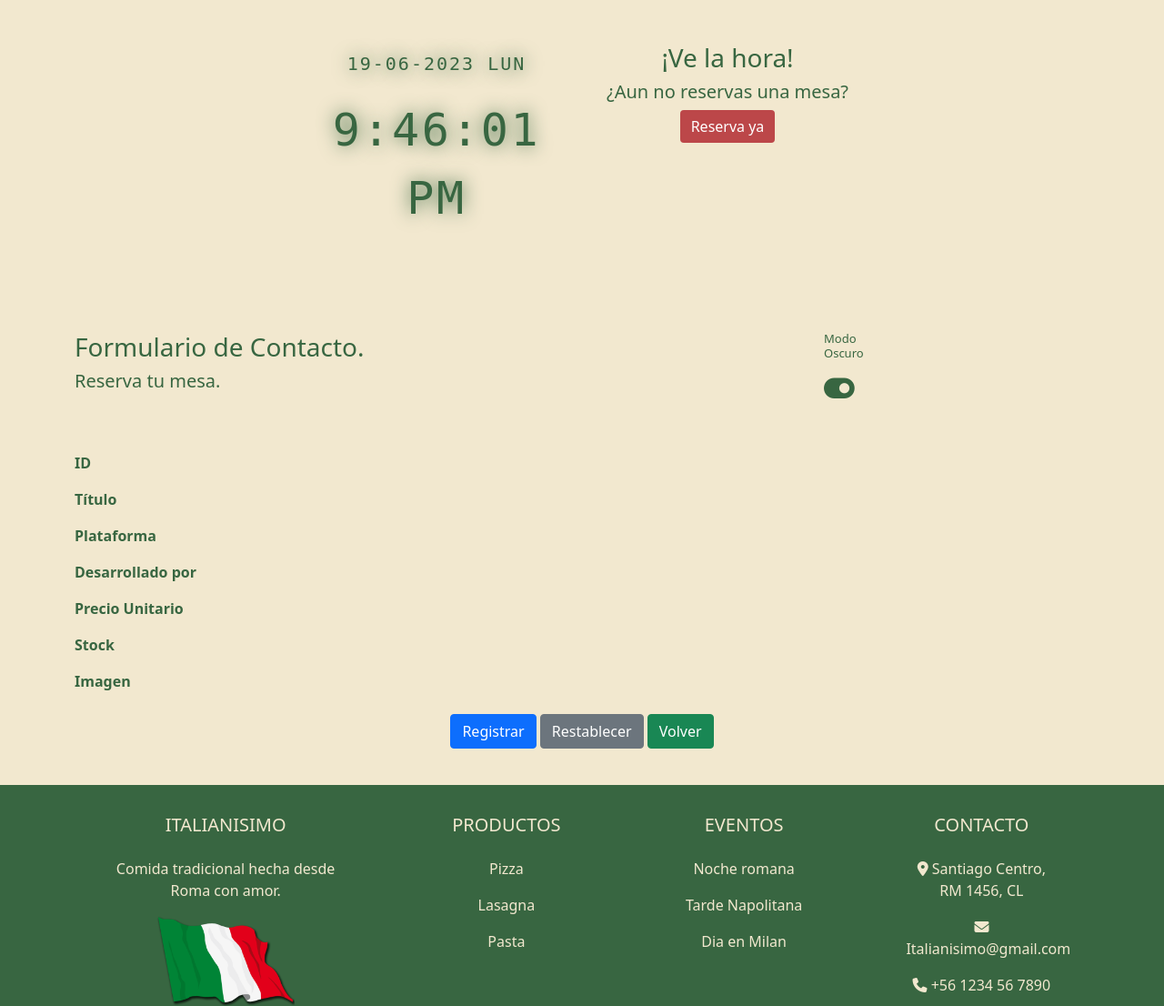
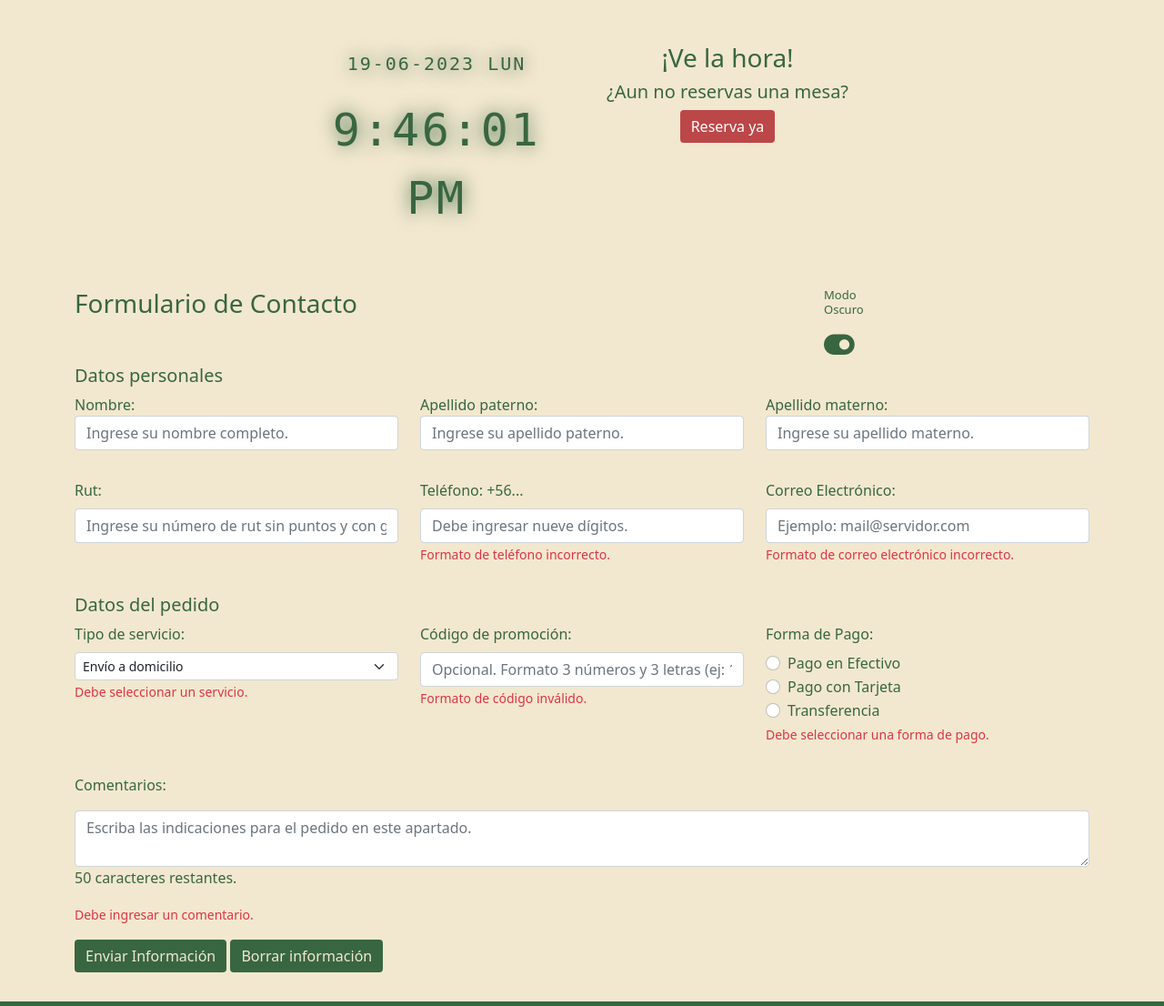
Before and after one commit to omar15hr/ProyectoDjangoSemestral, a Django app: page /contacto/ in a window 1280 px wide. Shown: the part 60-1166 px from the top of the page at 91% size. Run offline with Django 4.2, Linux system fonts and the light colour scheme; some libraries are stand-ins or nearby versions.

Commit message:
Mejora parte formulario

```diff
--- a/core/static/core/js/validation.js
+++ b/core/static/core/js/validation.js
@@ -173,7 +173,6 @@
 });
 
 
-/*
   //FORMULARIO
 document.getElementById("error_nombre_vacio").style.display="none";
 document.getElementById("error_nombre_size").style.display="none";
@@ -354,4 +353,3 @@
         contadorComentario.innerHTML = numC +' caracteres restantes.';
     }
 }
-*/
--- a/core/templates/core/contacto.html
+++ b/core/templates/core/contacto.html
@@ -30,10 +30,9 @@
   <section id="section">
 
     <div class="container mb-3 mt-5" id="section13">
-
-      <div class="row mt-5 mb-5">
+      <div class="row">
         <div class="col-8">
-          <h3 class="textoModoOscuro">Formulario de Contacto.<h5 class="textoModoOscuro">Reserva tu mesa.</h5></h3>
+          <h3 class="textoModoOscuro">Formulario de Contacto</h3>
         </div>
         <div class="col-4">
           <div class="modo" id="modo">
@@ -42,63 +41,114 @@
           </div>
         </div>
       </div>
-
       <div class="row">
 
-        <form action="" method="post" enctype="multipart/form-data">
-          {% csrf_token %}
-          <div class="form-group mb-3">
-              <label for="idVideogame" class="fw-bold">ID</label>
-              <div class="input-group">
-                  {{form.idVideogame}}
+        <form class="align-items-center" name="formContacto">
+
+
+
+
+
+              <div class="row mb-3">
+                <h5>Datos personales</h5>
+                <div class="col-4 mb-3">
+                  <label for="nombre">Nombre:</label>
+                  <input type="text" class="form-control" onblur="validarFormulario()" id="nombre" name="nombre" placeholder="Ingrese su nombre completo.">
+                  <small id="error_nombre_vacio" class="text-danger">Debe ingresar su nombre.</small>
+                  <small id="error_nombre_size" class="text-danger">El nombre no puede ser menor a tres caracteres.</small>
+                </div>
+
+                <div class="col-4">
+                  <label for="pApellido">Apellido paterno:</label>
+                  <input type="text" class="form-control" onblur="validarFormulario()" id="pApellido" name="pApellido" placeholder="Ingrese su apellido paterno.">
+                  <small id="error_pApellido_vacio" class="text-danger">Debe ingresar su apellido paterno.</small>
+                  <small id="error_pApellido_size" class="text-danger">El apellido paterno no puede ser menor a tres caracteres.</small>
+                </div>
+                <div class="col-4">
+                  <label for="sApellido">Apellido materno:</label>
+                  <input type="text" class="form-control" onblur="validarFormulario()" id="sApellido" name="sApellido" placeholder="Ingrese su apellido materno.">
+                  <small id="error_sApellido_vacio" class="text-danger">Debe ingresar su apellido materno.</small>
+                  <small id="error_sApellido_size" class="text-danger">El apellido materno no puede ser menor a tres caracteres.</small>
+                </div>
               </div>
+
+
+              <div class="row mb-3">
+                  <div class="col-4 mb-3">
+                    <label for="rut" class="form-label">Rut:</label>
+                    <input type="text" class="form-control" onblur="validarFormulario()" id="rut" placeholder="Ingrese su número de rut sin puntos y con guión.">
+                    <small id="error_rut_vacio" class="text-danger">Debe ingresar su número de rut.</small>
+                    <small id="error_rut_reg" class="text-danger">Formato de rut inválido.</small>
+                  </div>
+
+                  <div class="col-4 mb-3">
+                    <label for="telefonoFormulario" class="form-label">Teléfono: +56...</label>
+                    <input type="tel" class="form-control" onblur="validarFormulario()" id="telefonoFormulario" placeholder="Debe ingresar nueve dígitos.">
+                    <small id="error_tel_reg" class="text-danger">Formato de teléfono incorrecto.</small>
+                  </div>
+
+                  <div class="col-4 mb-3">
+                    <label for="emailFormulario" class="form-label">Correo Electrónico:</label>
+                    <input type="email" class="form-control" onblur="validarFormulario()" id="emailFormulario" placeholder="Ejemplo: mail@servidor.com">
+                    <small id="error_mail_reg" class="text-danger">Formato de correo electrónico incorrecto.</small>
+                  </div>
+              </div>
+
+
+              <div class="row mb-3">
+                <h5>Datos del pedido</h5>
+                  <div class="col-4 mb-3">
+                    <label for="tipoServicio" class="form-label">Tipo de servicio:</label>
+                    <select class="form-select form-select-sm" onblur="validarFormulario()" onchange="validarFormulario()" name="tipoServicio" id="tipoServicio">
+                      <option select disabled value="null">Seleccione el servicio que desea contratar</option>
+                      <option value="1">Envío a domicilio</option>
+                      <option value="2">Retiro en local</option>
+                      <option value="3">Servir en local</option>
+                    </select>
+                    <small id="error_servicio" class="text-danger">Debe seleccionar un servicio.</small>
+                  </div>
+                  <div class="col-4 mb-3">
+                    <label for="personaRetiro" class="form-label">Código de promoción:</label>
+                    <input type="text" class="form-control" onblur="validarFormulario()" name="codPromo" id="codPromo" placeholder="Opcional. Formato 3 números y 3 letras (ej: 123abc).">
+                    <small id="error_codPromo_reg" class="text-danger">Formato de código inválido.</small>
+                  </div>
+                  <div class="col-4 mb-3">
+                    <label for="metodoPago" class="form-label">Forma de Pago:</label>
+                    <div class="form-check">
+                      <input class="form-check-input" type="radio" onchange="validarFormulario()" name="metodoPago" id="pagoEfectivo" value="option1">
+                      <label class="form-check-label" for="pagoEfectivo">Pago en Efectivo</label>
+                    </div>
+                    <div class="form-check">
+                      <input class="form-check-input" type="radio" onchange="validarFormulario()" name="metodoPago" id="pagoTarjeta" value="option2">
+                      <label class="form-check-label" for="pagoTarjeta">Pago con Tarjeta</label>
+                    </div>
+                    <div class="form-check">
+                      <input class="form-check-input" type="radio" onchange="validarFormulario()" name="metodoPago" id="pagoTransferencia" value="option3">
+                      <label class="form-check-label" for="pagoTransferencia">Transferencia</label>
+                    </div>
+                    <small id="error_metodopago_vacio" class="text-danger">Debe seleccionar una forma de pago.</small>
+                  </div>
+              </div>
+
+              <div class="mb-3">
+                <label for="comentarioFormulario" class="mb-3">Comentarios:</label>
+                <textarea class="form-control" onkeyup="contadorTextarea(this)" maxlength="50" id="comentarioFormulario" name="comentarioFormulario" placeholder="Escriba las indicaciones para el pedido en este apartado."></textarea>
+                <p id="contadorComentario">50 caracteres restantes.</p>
+                <small id="error_comentario" class="text-danger">Debe ingresar un comentario.</small>
+              </div>
+
+
+
+
+
+          <!--botones para enviar y para borrar la información ingresada. EL ENVIAR SE HACE CON UN POST PARA QUE LA INFO NO APAREZCA EN LA URL-->
+          <div>
+            <button type="submit" class="btn btn-primary mb-3" id="btnFormulario">Enviar Información</button>
+            <button type="reset" class="btn btn-primary mb-3" id="btnFormulario">Borrar información</button>
           </div>
-          <div class="form-group mb-3">
-              <label for="title" class="fw-bold">Título</label>
-              <div class="input-group">
-                  {{form.title}}
-              </div>
-          </div>
-          <div class="form-group mb-3">
-              <label for="platform" class="fw-bold">Plataforma</label>
-              <div class="input-group">
-                  {{form.platform}}
-              </div>
-          </div>
-          <div class="form-group mb-3">
-              <label for="studio" class="fw-bold">Desarrollado por</label>
-              <div class="input-group">
-                  {{form.studio}}
-              </div>
-          </div>
-          <div class="form-group mb-3">
-              <label for="value" class="fw-bold">Precio Unitario</label>
-              <div class="input-group">
-                  {{form.value}}
-              </div>
-          </div>
-          <div class="form-group mb-3">
-              <label for="stock" class="fw-bold">Stock</label>
-              <div class="input-group">
-                  {{form.stock}}
-              </div>
-          </div>
-          <div class="form-group mb-3">
-              <label for="image" class="fw-bold">Imagen</label>
-              <div class="input-group">
-                  {{form.image}}
-              </div>
-          </div>
-          <div class="text-center my-4">
-              <input type="submit" class="btn btn-primary" id="registrar" value="Registrar">
-              <input type="reset" class="btn btn-secondary" id="restablecer" value="Restablecer">
-              <a class="btn btn-success" href="{% url 'index' %}">Volver</a>
-          </div>
-      </form>
 
+        </form>
       </div>
-
     </div>
-
   </section>
 {% endblock %}
```
